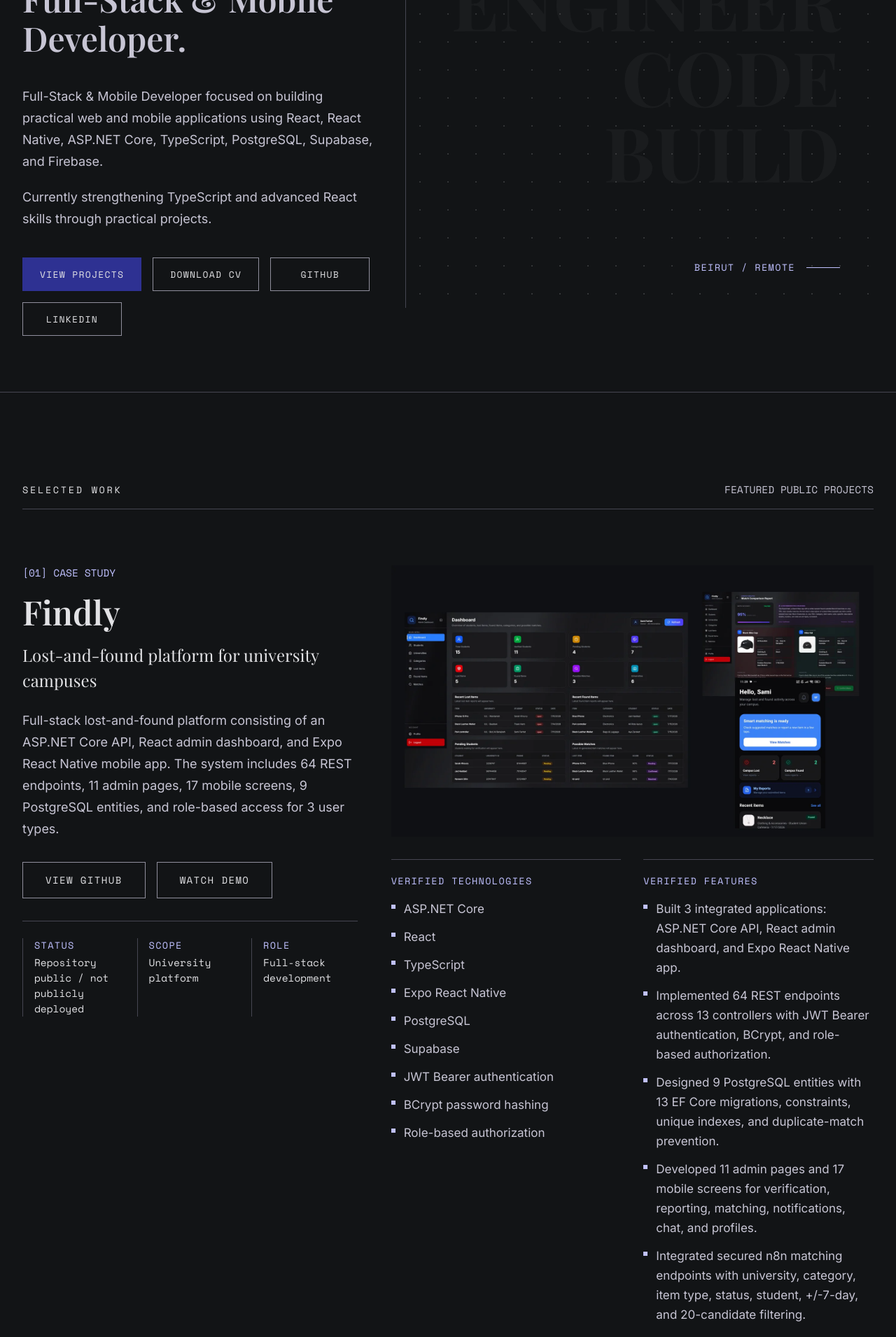
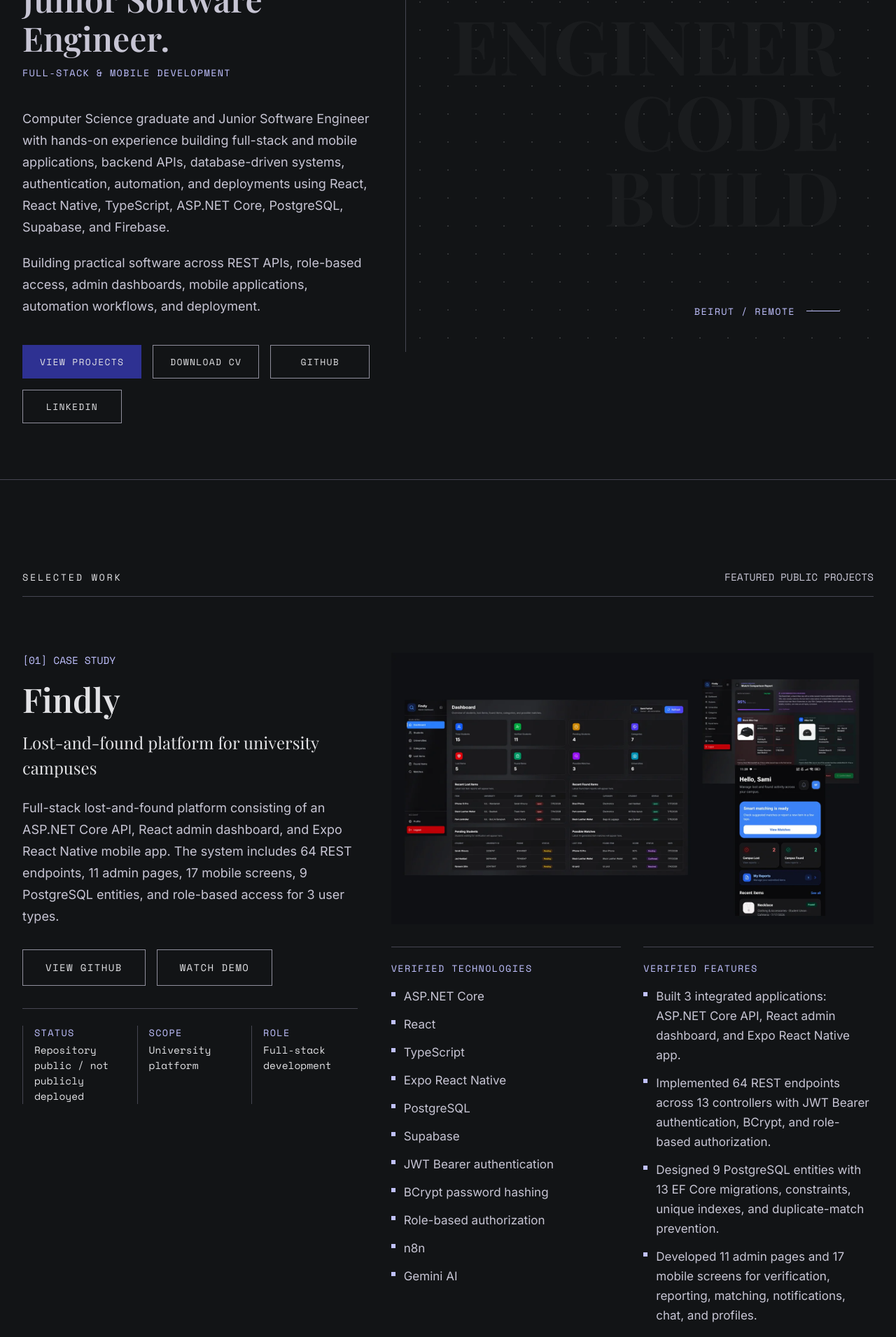
Before and after one commit to SF-47/MyPortfolio, a React (Vite) app: page / in a window 1280 px wide. Shown: the part 360-2271 px from the top of the page at 70% size. Built offline with nearby package versions, Linux system fonts and the light colour scheme.

Commit message:
Update profile details to reflect current role and specialization; enhance availability and summary descriptions

```diff
--- a/index.html
+++ b/index.html
@@ -6,24 +6,24 @@
     <meta name="viewport" content="width=device-width, initial-scale=1.0" />
     <meta
       name="description"
-      content="Portfolio of Sami Farhat, a Full-Stack & Mobile Developer based in Beirut, building practical web and mobile applications with React, React Native, ASP.NET Core, TypeScript, PostgreSQL, Supabase, and Firebase."
+      content="Portfolio of Sami Farhat, a Junior Software Engineer specializing in full-stack and mobile development with React, React Native, TypeScript, and ASP.NET Core."
     />
     <meta name="theme-color" content="#121416" />
     <meta property="og:type" content="website" />
-    <meta property="og:title" content="Sami Farhat | Full-Stack & Mobile Developer" />
+    <meta property="og:title" content="Sami Farhat | Junior Software Engineer" />
     <meta
       property="og:description"
-      content="Portfolio of Sami Farhat, a Full-Stack & Mobile Developer based in Beirut, building practical web and mobile applications with React, React Native, ASP.NET Core, TypeScript, PostgreSQL, Supabase, and Firebase."
+      content="Portfolio of Sami Farhat, a Junior Software Engineer specializing in full-stack and mobile development with React, React Native, TypeScript, and ASP.NET Core."
     />
     <meta property="og:image" content="/assets/stitch/editorial-desktop-final.png" />
     <meta name="twitter:card" content="summary_large_image" />
-    <meta name="twitter:title" content="Sami Farhat | Full-Stack & Mobile Developer" />
+    <meta name="twitter:title" content="Sami Farhat | Junior Software Engineer" />
     <meta
       name="twitter:description"
-      content="Portfolio of Sami Farhat, a Full-Stack & Mobile Developer based in Beirut, building practical web and mobile applications with React, React Native, ASP.NET Core, TypeScript, PostgreSQL, Supabase, and Firebase."
+      content="Portfolio of Sami Farhat, a Junior Software Engineer specializing in full-stack and mobile development with React, React Native, TypeScript, and ASP.NET Core."
     />
     <meta name="twitter:image" content="/assets/stitch/editorial-desktop-final.png" />
-    <title>Sami Farhat | Full-Stack & Mobile Developer</title>
+    <title>Sami Farhat | Junior Software Engineer</title>
   </head>
   <body>
     <div id="root"></div>
--- a/src/components/Contact.tsx
+++ b/src/components/Contact.tsx
@@ -75,7 +75,7 @@ export function Contact() {
           <span className="meta-num mb-4 block text-primary">[05] CONNECT</span>
           <h2 className="section-title mb-6">Start a Conversation.</h2>
           <p className="mb-8 max-w-xl text-body text-on-surface-variant">
-            Open to full-stack, mobile, remote, and selected freelance opportunities.
+            {profile.availability}
           </p>
           <div className="space-y-6">
             <ContactRow icon="mail" label="Email" value={profile.email} href={`mailto:${profile.email}`} />
--- a/src/components/Hero.tsx
+++ b/src/components/Hero.tsx
@@ -6,7 +6,8 @@ export function Hero() {
       <div className="py-16 md:py-20 md:pr-10">
         <p className="meta-num mb-6 text-primary">[00] INTRODUCTION</p>
         <h1 className="editorial-title mb-8">{profile.name}.</h1>
-        <p className="editorial-subtitle mb-10 text-on-surface-variant">{profile.title}.</p>
+        <p className="editorial-subtitle mb-3 text-on-surface-variant">{profile.title}.</p>
+        <p className="label-caps mb-10 text-primary">{profile.specialization}</p>
         <div className="max-w-[62ch] space-y-5 text-body text-on-surface-variant">
           <p>{profile.summary}</p>
           <p>{profile.growth}</p>
--- a/src/data/portfolioData.ts
+++ b/src/data/portfolioData.ts
@@ -20,15 +20,16 @@ export const navItems: NavItem[] = [
 
 export const profile = {
   name: 'Sami Farhat',
-  title: 'Full-Stack & Mobile Developer',
+  title: 'Junior Software Engineer',
+  specialization: 'Full-Stack & Mobile Development',
   location: 'Beirut, Lebanon',
   email: 'sami.farhat.dev@gmail.com',
   availability:
-    'Open to full-stack, mobile, remote, and freelance developer opportunities.',
+    'Open to Junior Software Engineer, backend, full-stack, frontend, and mobile development opportunities.',
   summary:
-    'Full-Stack & Mobile Developer focused on building practical web and mobile applications using React, React Native, ASP.NET Core, TypeScript, PostgreSQL, Supabase, and Firebase.',
+    'Computer Science graduate and Junior Software Engineer with hands-on experience building full-stack and mobile applications, backend APIs, database-driven systems, authentication, automation, and deployments using React, React Native, TypeScript, ASP.NET Core, PostgreSQL, Supabase, and Firebase.',
   growth:
-    'Currently strengthening TypeScript and advanced React skills through practical projects.',
+    'Building practical software across REST APIs, role-based access, admin dashboards, mobile applications, automation workflows, and deployment.',
   educationSummary:
     'Bachelor of Science in Computer Science at the Islamic University of Lebanon, October 2023 - August 2026.',
 }
@@ -67,13 +68,15 @@ export const projects: Project[] = [
       'JWT Bearer authentication',
       'BCrypt password hashing',
       'Role-based authorization',
+      'n8n',
+      'Gemini AI',
     ],
     features: [
       'Built 3 integrated applications: ASP.NET Core API, React admin dashboard, and Expo React Native app.',
       'Implemented 64 REST endpoints across 13 controllers with JWT Bearer authentication, BCrypt, and role-based authorization.',
       'Designed 9 PostgreSQL entities with 13 EF Core migrations, constraints, unique indexes, and duplicate-match prevention.',
       'Developed 11 admin pages and 17 mobile screens for verification, reporting, matching, notifications, chat, and profiles.',
-      'Integrated secured n8n matching endpoints with university, category, item type, status, student, +/-7-day, and 20-candidate filtering.',
+      'Integrated secured n8n and Gemini AI matching workflows with university, category, item type, status, student, +/-7-day, and 20-candidate filtering.',
     ],
     meta: [
       { label: 'Status', value: 'Repository public / not publicly deployed' },
@@ -115,7 +118,7 @@ export const projects: Project[] = [
       'Supported 2 languages with Arabic RTL layout and localized menu content.',
       'Implemented persistent cart, quantity controls, totals, notes, and itemized WhatsApp checkout.',
       'Developed 7 admin menu-management operations for items, categories, prices, and availability.',
-      'Integrated Firestore, Firebase Authentication, and Firebase Hosting with protected write rules.',
+      'Integrated Firestore, Firebase Authentication, and Firebase Hosting with protected write rules and custom-domain deployment.',
     ],
     meta: [
       { label: 'Status', value: 'Live client website' },
```
